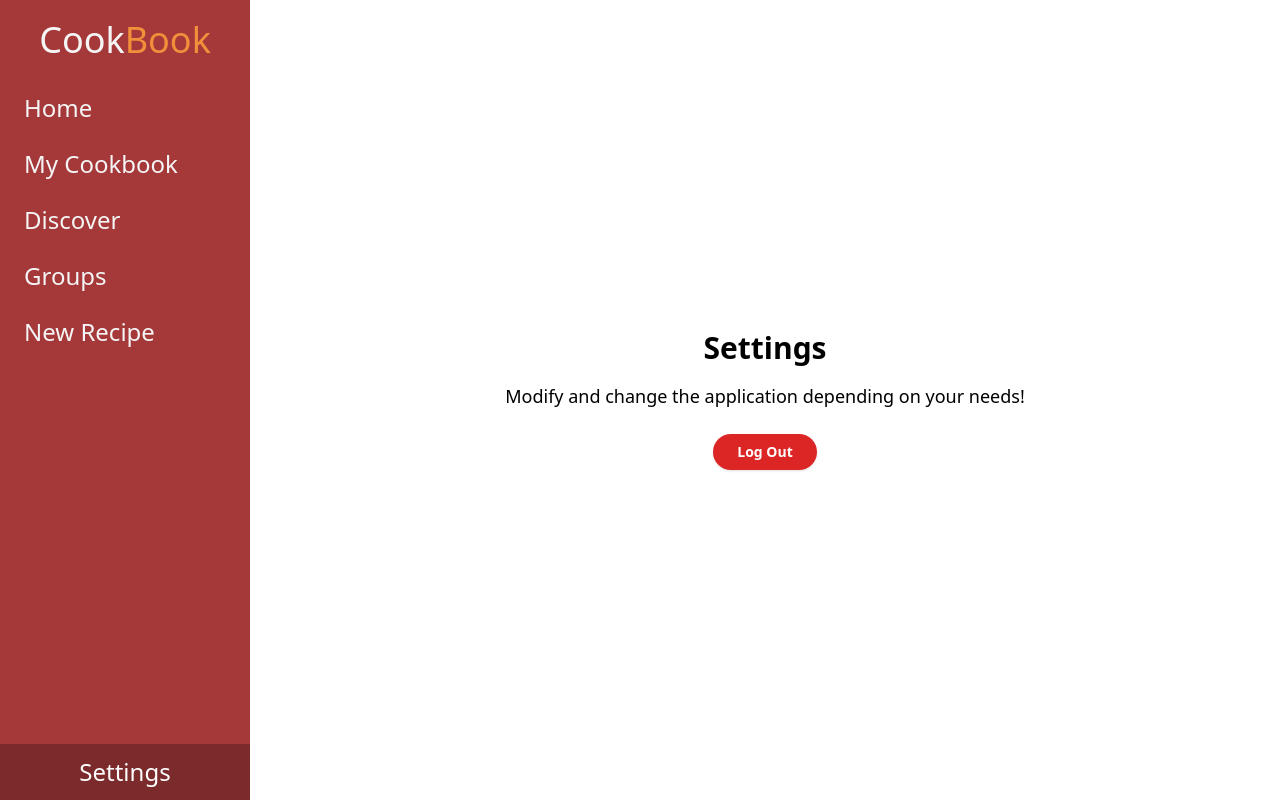
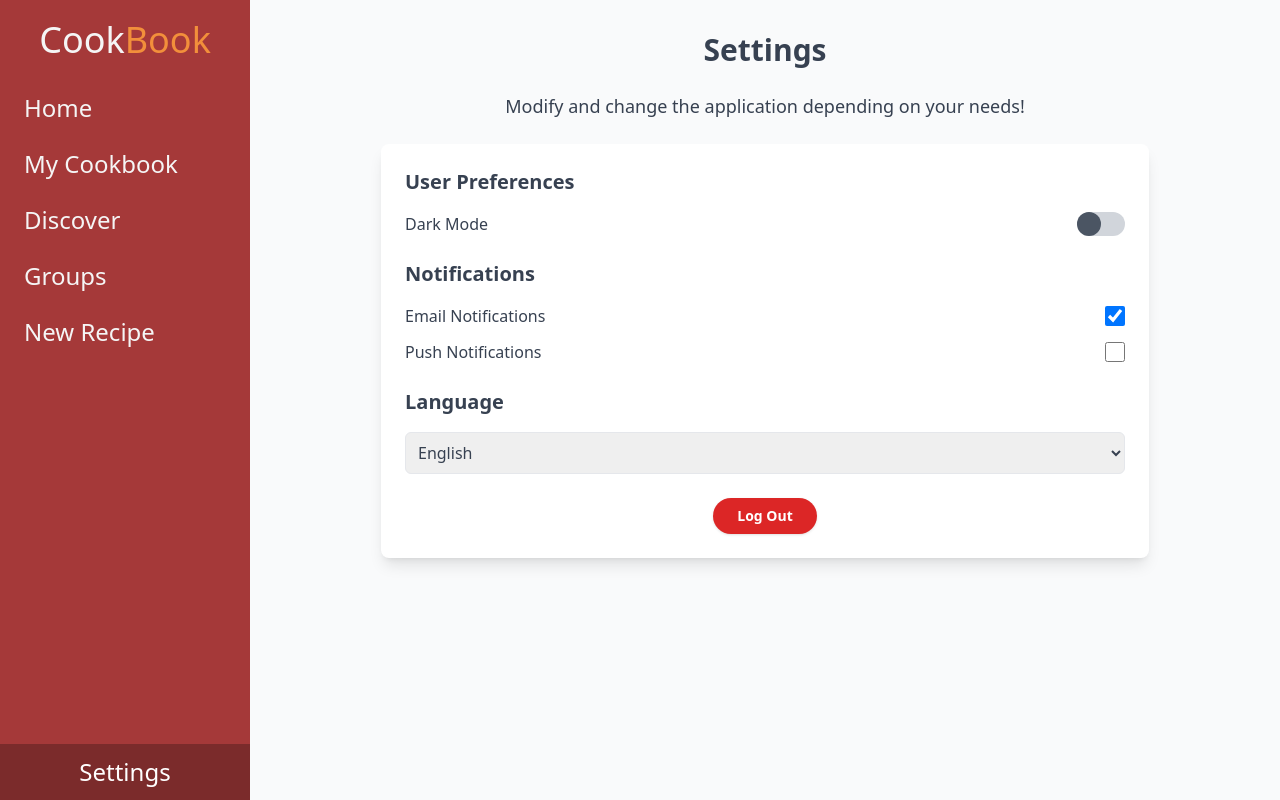
Before and after one commit to Niles-Rondez/CookBook-Social-Media, a React (Vite) app in the folder CookBook/: page /settings in a window 1280 px wide. Built offline with nearby package versions, Linux system fonts and the light colour scheme.

Commit message:
Update Settings.jsx

```diff
--- a/CookBook/src/pages/Settings.jsx
+++ b/CookBook/src/pages/Settings.jsx
@@ -1,26 +1,102 @@
 // src/pages/Settings.jsx
 import { useNavigate } from "react-router-dom";
+import { useState } from "react";
 
 function Settings() {
   const navigate = useNavigate();
+  const [darkMode, setDarkMode] = useState(false);
+  const [notifications, setNotifications] = useState({
+    email: true,
+    push: false,
+  });
+  const [language, setLanguage] = useState("English");
 
   const handleLogout = () => {
-    // Clear any authentication-related data from storage
-    localStorage.removeItem("userToken"); // Adjust based on your auth implementation
+    localStorage.removeItem("userToken");
     sessionStorage.removeItem("userToken");
-
-    // Redirect the user to the login page or home page after logging out
     navigate("/login");
   };
 
   return (
-    <div className="h-screen flex flex-col justify-center items-center text-center">
-      <h1 className="text-3xl font-bold mb-4">Settings</h1>
+    <div className="h-screen flex flex-col items-center bg-gray-50 py-8 px-6 text-gray-700">
+      <h1 className="text-3xl font-bold mb-6">Settings</h1>
       <p className="text-lg mb-6">
         Modify and change the application depending on your needs!
       </p>
 
+      <div className="w-full max-w-3xl bg-white shadow-lg rounded-lg p-6 space-y-6">
+        {/* User Preferences Section */}
+        <div>
+          <h2 className="text-xl font-semibold mb-4">User Preferences</h2>
+          <div className="flex justify-between items-center">
+            <span>Dark Mode</span>
+            <button
+              onClick={() => setDarkMode((prev) => !prev)}
+              className={`${
+                darkMode ? "bg-green-500" : "bg-gray-300"
+              } w-12 h-6 rounded-full relative transition`}
+            >
+              <div
+                className={`${
+                  darkMode ? "translate-x-6 bg-white" : "translate-x-0 bg-gray-600"
+                } w-6 h-6 rounded-full absolute top-0 left-0 transform transition`}
+              />
+            </button>
+          </div>
+        </div>
+
+        {/* Notifications Section */}
+        <div>
+          <h2 className="text-xl font-semibold mb-4">Notifications</h2>
+          <div className="space-y-3">
+            <label className="flex justify-between items-center">
+              <span>Email Notifications</span>
+              <input
+                type="checkbox"
+                checked={notifications.email}
+                onChange={() =>
+                  setNotifications((prev) => ({
+                    ...prev,
+                    email: !prev.email,
+                  }))
+                }
+                className="w-5 h-5"
+              />
+            </label>
+            <label className="flex justify-between items-center">
+              <span>Push Notifications</span>
+              <input
+                type="checkbox"
+                checked={notifications.push}
+                onChange={() =>
+                  setNotifications((prev) => ({
+                    ...prev,
+                    push: !prev.push,
+                  }))
+                }
+                className="w-5 h-5"
+              />
+            </label>
+          </div>
+        </div>
+
+        {/* Language Selection */}
+        <div>
+          <h2 className="text-xl font-semibold mb-4">Language</h2>
+          <select
+            value={language}
+            onChange={(e) => setLanguage(e.target.value)}
+            className="w-full p-2 border rounded-md"
+          >
+            <option value="English">English</option>
+            <option value="Spanish">Spanish</option>
+            <option value="French">French</option>
+            <option value="German">German</option>
+          </select>
+        </div>
+
         {/* Logout Button */}
+        <div className="flex justify-center mt-6">
           <button
             onClick={handleLogout}
             className="bg-red-600 text-white px-6 py-2 rounded-full font-semibold text-sm shadow hover:bg-red-700 transition"
@@ -28,6 +104,8 @@ function Settings() {
             Log Out
           </button>
         </div>
+      </div>
+    </div>
   );
 }
 
```
Lines whose indentation alone changed are shown as unchanged.
